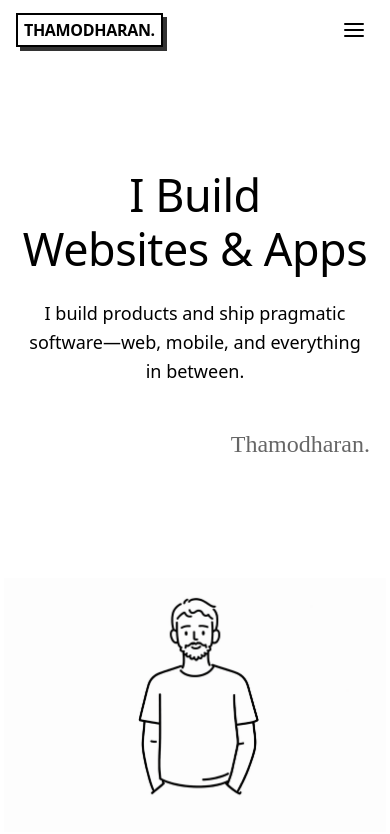
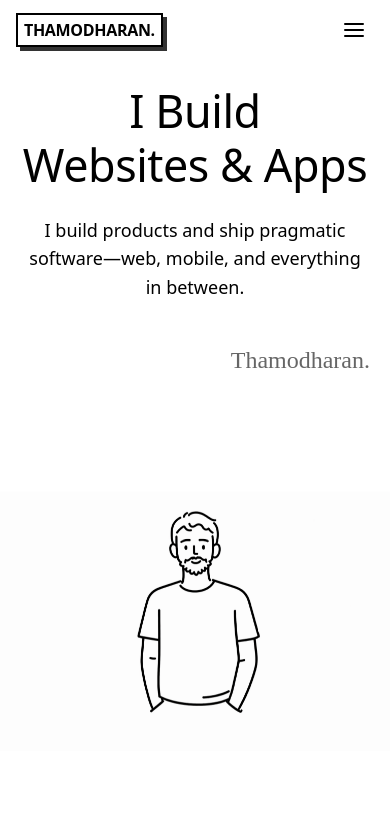
Before and after one commit to thamodharangm/Portfolio, a Next.js app: page / in a window 390 px wide. Shown: the top 834 px of the page. Built offline with nearby package versions, Linux system fonts and the light colour scheme; a web font is replaced by a local one.

Commit message:
Fix mobile layout grid for all pages

```diff
--- a/app/globals.css
+++ b/app/globals.css
@@ -36,8 +36,8 @@
 @media (max-width:768px){
   html,body{height:100vh;height:100dvh;overflow:hidden}
   .main-container{height:100vh;height:100dvh;min-height:0}
-  .main-layout{grid-template-columns:1fr;grid-template-rows:1fr minmax(180px,35%);height:100%;min-height:0;overflow:hidden}
-  .content-section{min-height:0;padding:24px 20px;overflow:hidden auto}
+  .main-layout{grid-template-columns:1fr;grid-template-rows:minmax(0,auto) minmax(200px,1fr);height:100%;min-height:0;overflow:hidden}
+  .content-section{min-height:0;max-height:100%;padding:24px 20px;overflow:hidden auto}
   .rocket-section{min-height:0;height:100%;padding:8px 0 12px;overflow:hidden}
   .rocket-section img{width:auto!important;height:100%!important;max-width:100%;object-fit:contain;margin:0 auto}
   /* About: drawing fills the remaining space edge-to-edge like the original */
```
